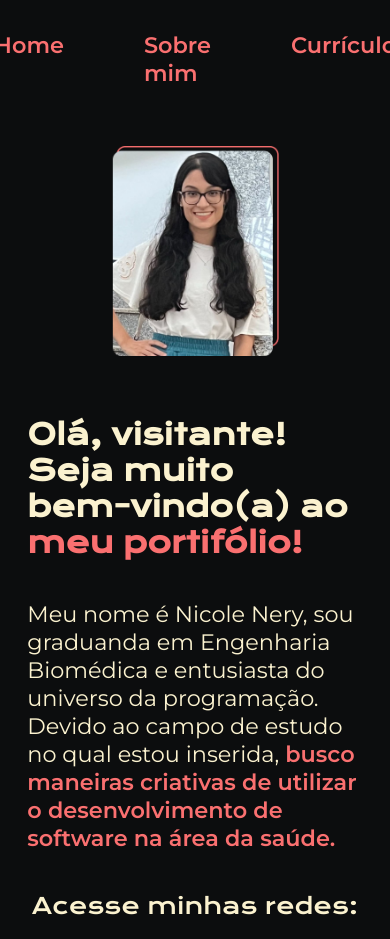
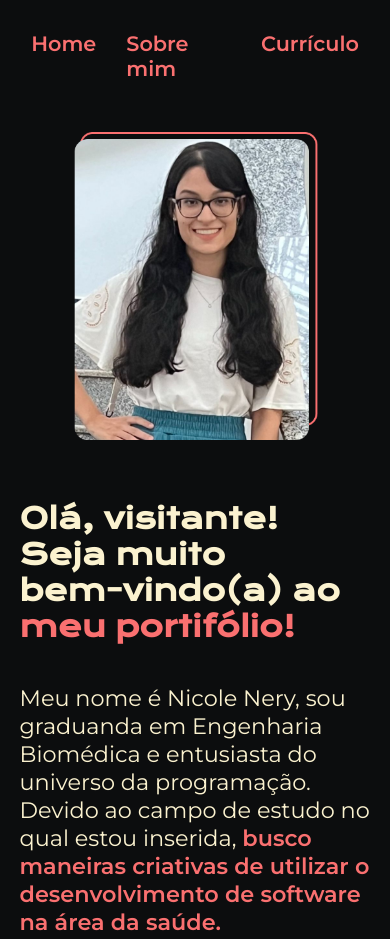
Before and after one commit to Nicole-Nery/portifolio, a plain HTML site: page index.html in a window 390 px wide. Shown: the top 939 px of the page. Drawn offline with nearby package versions, Linux system fonts and the light colour scheme.

Commit message:
style.css

```diff
--- a/styles/style.css
+++ b/styles/style.css
@@ -22,11 +22,11 @@ body {
 }
 .cabecalho__menu {
     display: flex;
-    gap: 80px;
+    gap: 60px;
 }
 .cabecalho__menu__link {
     font-family: var(--fonte-secundaria);
-    font-size: 1.4rem;
+    font-size: 1.3rem;
     font-weight: 600;
     color:var(--cor-terciaria);
     text-decoration: none;
@@ -118,13 +118,17 @@ body {
     }
     .cabecalho__menu { /*Sempre que quisermos alinhar o texto, vamos na classe Pai e aplicamos o flexbox. Nesse caso, não foi necessario aplicar aqui novamente porque já estava escrito la em cima antes do @media*/
         justify-content: center;
+        gap: 30px;
     }
     .apresentacao {
         flex-direction: column-reverse; /*para colocar a imagem acima do texto*/
-        padding: 7%;
+        padding: 5%;
     }
     .apresentacao__conteudo {
         width: auto; /*ou width: 100%*/
+    }
+    .apresentacao__imagem {
+        width: 70%;
     }
 }
 
```
